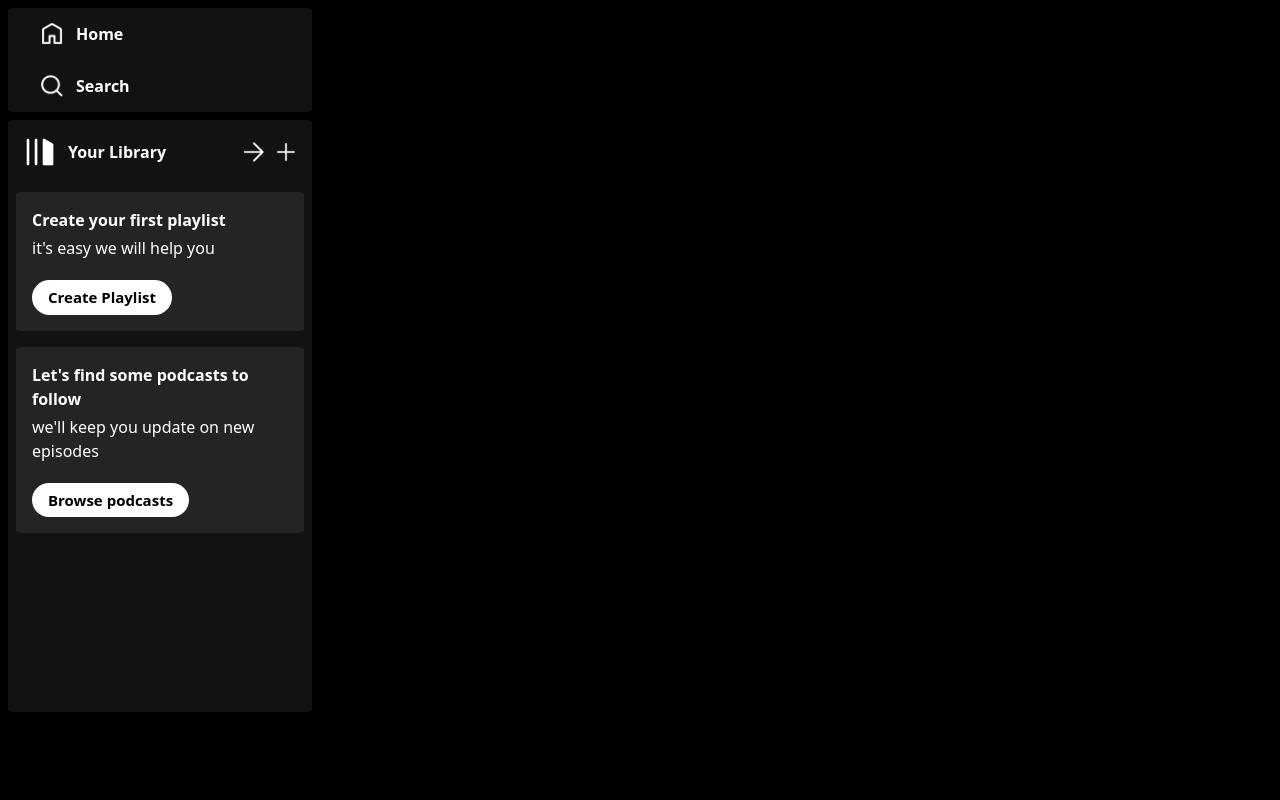
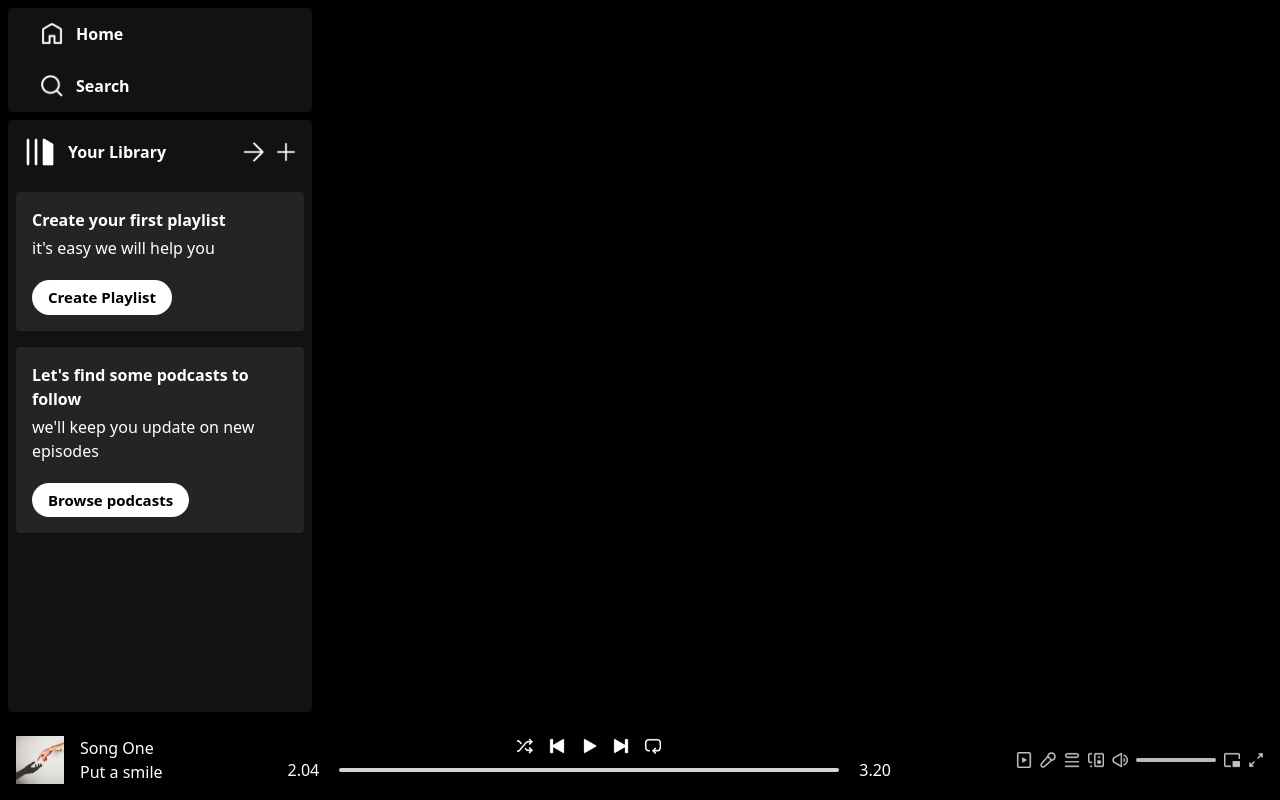
Before and after one commit to Prathamesh910/SPOTIFY_CLONE, a React (Vite) app: page / in a window 1280 px wide. Built offline with nearby package versions, Linux system fonts and the light colour scheme.

Commit message:
Created Player component which will be visible in the bottom of the ui...

```diff
--- a/src/App.jsx
+++ b/src/App.jsx
@@ -1,17 +1,16 @@
 import React from "react";
 import Sidebar from "./components/Sidebar";
+import Player from "./components/Player";
 
 const App = () => {
-
   return (
-      <div className="h-screen bg-black">
-
+    <div className="h-screen bg-black">
       <div className="h-[90%] flex">
-<Sidebar/>
+        <Sidebar />
       </div>
+      <Player />
     </div>
   );
-}
-
+};
 
 export default App;
--- a/src/components/Player.jsx
+++ b/src/components/Player.jsx
@@ -0,0 +1,51 @@
+import React from "react";
+import { assets, songsData } from "../assets/assets";
+
+const Player = () => {
+  return (
+    <div className="h-[10%] bg-black flex justify-between items-center text-white px-4 ">
+      <div className="hidden lg:flex items-center gap-4">
+        <img className="w-12" src={songsData[0].image} alt="" />
+        <div>
+          <p>{songsData[0].name}</p>
+          <p>{songsData[0].desc.slice(0, 12)}</p>
+        </div>
+      </div>
+
+      <div className="flex flex-col items-center gap-1 m-auto">
+        <div className="flex gap-4">
+          <img
+            className="w-4 cursor-pointer"
+            src={assets.shuffle_icon}
+            alt=""
+          />
+          <img className="w-4 cursor-pointer" src={assets.prev_icon} alt="" />
+          <img className="w-4 cursor-pointer" src={assets.play_icon} alt="" />
+          <img className="w-4 cursor-pointer" src={assets.next_icon} alt="" />
+          <img className="w-4 cursor-pointer" src={assets.loop_icon} alt="" />
+        </div>
+
+        <div className="flex items-center gap-5">
+          <p>2.04</p>
+          <div className="w-[60vw] max-w-[500px] bg-gray-300 rounded-full cursor-pointer">
+            <hr className="h-1 border-none w-0 bg-green-800 rounded-full" />
+          </div>
+          <p>3.20</p>
+        </div>
+      </div>
+      <div className="hidden lg:flex items-center gap-2 opacity-75">
+        <img className="w-4" src={assets.plays_icon} alt="" />
+        <img className="w-4" src={assets.mic_icon} alt="" />
+        <img className="w-4" src={assets.queue_icon} alt="" />
+        <img className="w-4" src={assets.speaker_icon} alt="" />
+        <img className="w-4" src={assets.volume_icon} alt="" />
+        <div className="w-20 bg-slate-50 h-1 rounded"></div>
+
+        <img className="w-4" src={assets.mini_player_icon} alt="" />
+        <img className="w-4" src={assets.zoom_icon} alt="" />
+      </div>
+    </div>
+  );
+};
+
+export default Player;
```
